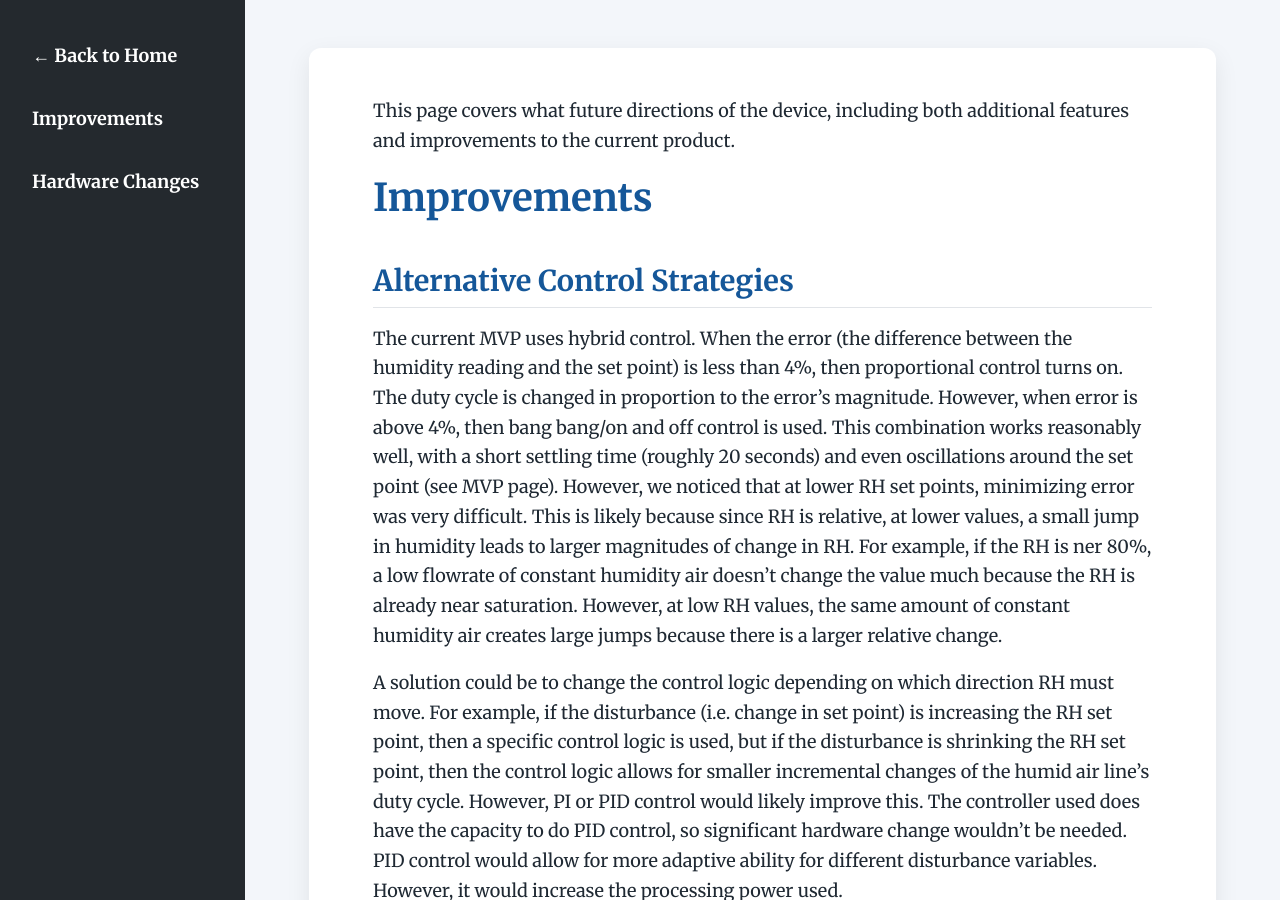
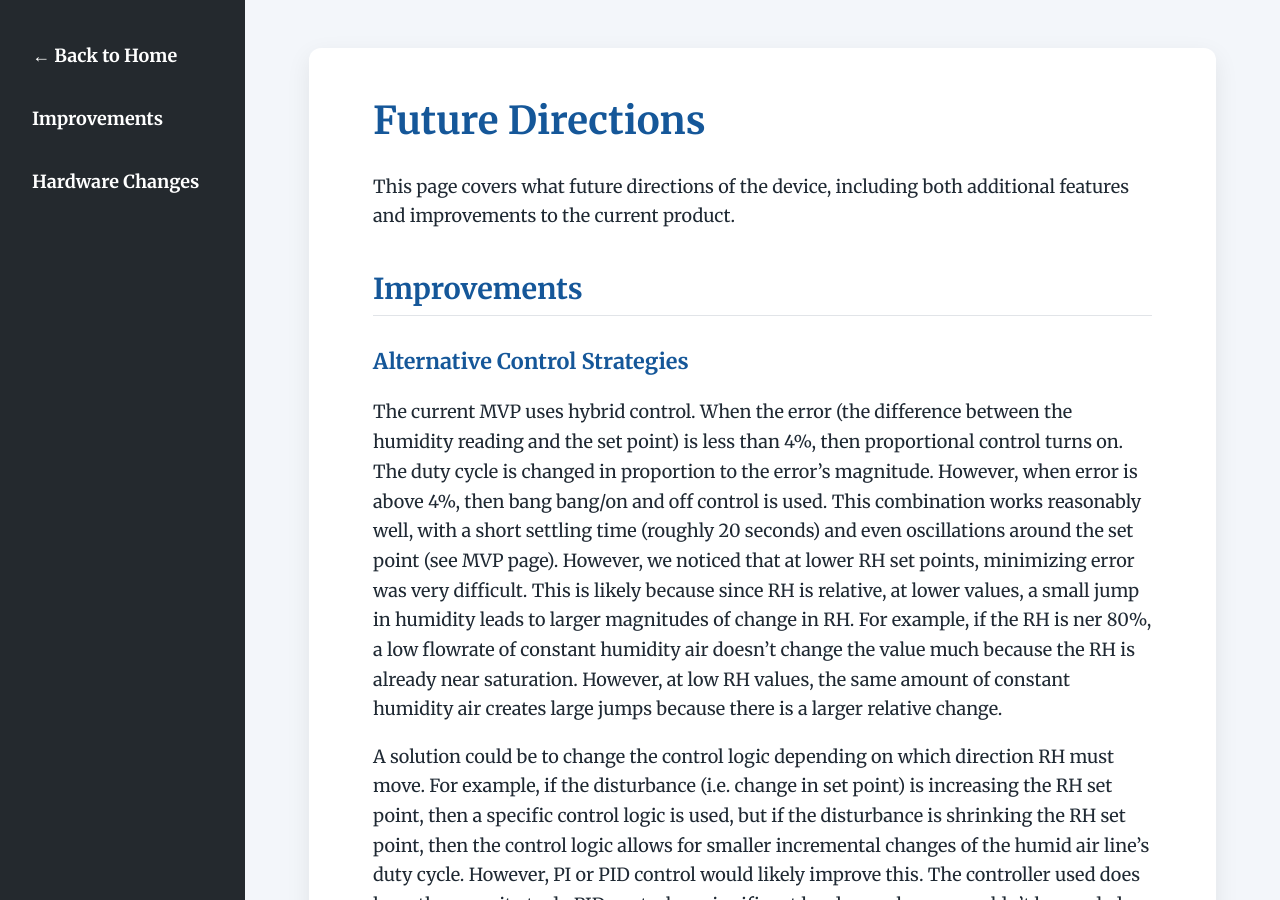
Before and after one commit to rithikar1510/CBE-3300B, a Jekyll site: the page built from future-directions.md, in a window 1280 px wide and 900 px high. Built offline with Jekyll 4.4.1, drawn with Linux system fonts in a browser that asks for light colours.

Commit message:
Update future-directions.md

```diff
--- a/future-directions.md
+++ b/future-directions.md
@@ -12,11 +12,12 @@ sidebar:
   - title: Hardware Changes
     url: "#hardware-changes"
 ---
+# Future Directions
 
 This page covers what future directions of the device, including both additional features and improvements to the current product.
 
-# Improvements
-## Alternative Control Strategies
+## Improvements
+### Alternative Control Strategies
 The current MVP uses hybrid control. When the error (the difference between the humidity reading and the set point) is less than 4%, then proportional control turns on. The duty cycle
 is changed in proportion to the error's magnitude. However, when error is above 4%, then bang bang/on and off control is used. This combination works reasonably well,
 with a short settling time (roughly 20 seconds) and even oscillations around the set point (see MVP page). However, we noticed that at lower RH set points, minimizing error was
@@ -29,13 +30,13 @@ a specific control logic is used, but if the disturbance is shrinking the RH set
 PI or PID control would likely improve this. The controller used does have the capacity to do PID control, so significant hardware change wouldn't be needed. PID control would allow for more adaptive
 ability for different disturbance variables. However, it would increase the processing power used.
 
-# Hardware Changes
-## Pump Choice
+## Hardware Changes
+### Pump Choice
 The current device used a 32oz/~0.95 L container. However, this could be replaced with a bigger container for more applications simply, but the settling time likely would
 also increase. Larger pumps would need to be used. The current pumps have a maximum capacity of 2.5 LPM, so to keep the settling time under 30 seconds, larger pumps that would
 drive up the cost would be needed. Bigger pumps also would allow for differences in power. For the same change in duty cycle, more flow rates are possible, allowing for tighter tuning.
 
-## Heating Element
+### Heating Element
 Many industrially available climatic test chambers pair humidity and temperature control. Temperature control could be added using electric heating pads ($5.95 at Adafruit). This can be connected to the breadboard and the SHT31d sensor
 also has temperature capacity. However, this introduced a safety element because insulating material would have to be added outside of the heating pad. Else, the user could burn themselves.
 Also the container would have to be made of something that wouldn't melt - currently the container is made out of plastic. At high temperatures, this could lead to melting.
@@ -44,5 +45,5 @@ A heating pad could also be added around the water resevoir. This would increase
 especially since the water resevoir is housed in the 3D printed case. Since the maximum RH set point is around 85%, adding a heating component would allow for higher maximum RH. However, it might lead to more overshoot,
 requiring change of the control logic.
 
-## Display Size
+### Display Size
 The current display used is 128x128 pixels. It is quite small to see. Using a bigger display would make the device more user friendly. Furthermore, it would be helpful to more explicitly map the set points to changing the slde on the 10k potentiometer. Both of these changes would make the user interface must more clear.
```
